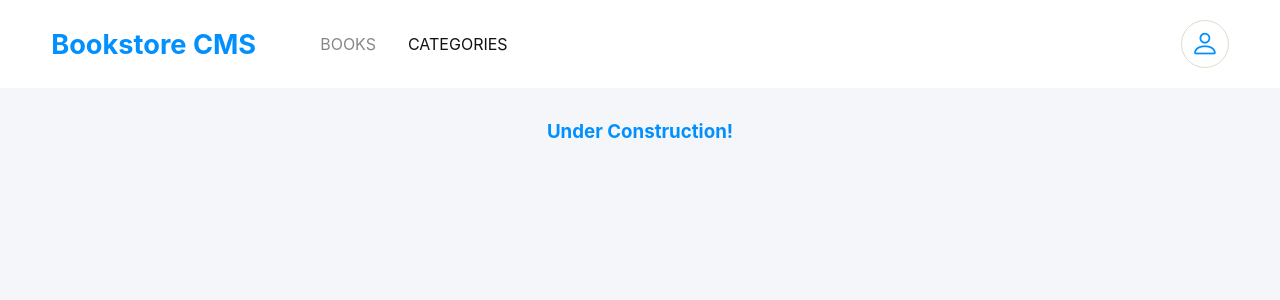
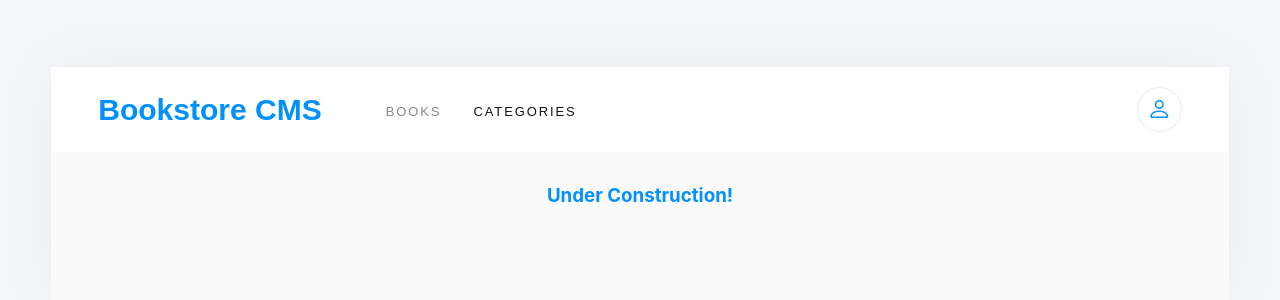
Before and after one commit to MozamelJawad/bookstore, a React (Create React App) app: page /categories in a window 1280 px wide. Shown: the top 300 px of the page. Built offline with nearby package versions, Linux system fonts and the light colour scheme; the HTML template or start-up script is replaced by a standard one.

Commit message:
add complete style for bookstore app

```diff
--- a/src/App.css
+++ b/src/App.css
@@ -6,7 +6,15 @@
   margin: 0;
 }
 
+#root {
+  padding: 0 0 8%;
+  border-radius: 4px;
+  box-shadow: 0 0 60px 0 rgba(0,0,0,.05);
+  background-color: #fafafa;
+}
+
 body {
+  padding: 4%;
   background-color: #f5f6fa;
 }
 
@@ -16,13 +24,22 @@ body {
   background-color: #fff;
   align-items: center;
   gap: 4rem;
+  margin-top: 1rem;
 }
 
 .navBrand {
-  font-size: 1.7rem;
   text-decoration: none;
   color: #0290ff;
-  font-weight: bold;
+  font-size: 1.875rem;
+  font-family: "Montserrat",sans-serif;
+  font-weight: 700;
+}
+
+.navTab {
+  color: #121212;
+  font-family: "Montserrat",sans-serif;
+  font-size: 0.813rem;
+  letter-spacing: 1.9px;
 }
 
 .navbar ul {
@@ -33,20 +50,21 @@ body {
 }
 
 .icon {
-  width: 3rem;
-  height: 3rem;
   border-radius: 100%;
-  border: 1px solid #ddc;
   background-color: #fff;
   cursor: pointer;
   display: flex;
   align-items: center;
   justify-content: center;
+  width: 2.813rem;
+  height: 2.813rem;
+  padding: 0.875rem;
+  border: solid 1px #e8e8e8;
 }
 
 .icon i {
   color: #0290ff;
-  font-size: 1.8rem;
+  font-size: 1.5rem;
 }
 
 .navbar ul li {
@@ -55,6 +73,14 @@ body {
 
 .navbar ul li a {
   text-decoration: none;
+}
+
+.category {
+  opacity: 0.5;
+  font-family: "Montserrat", sans-serif;
+  font-size: 0.875rem;
+  font-weight: 700;
+  color: #121212;
 }
 
 .progressDivider {
@@ -70,19 +96,48 @@ body {
   align-items: center;
 }
 
+.percent,
+.completed {
+  font-family: "Montserrat",sans-serif;
+  color: #121212;
+}
+
 .percent {
   font-size: 2rem;
+}
+
+.completed {
+  font-size: .875rem;
+  opacity: .5;
+}
+
+.chapterLabel {
+  font-family: "RobotoSlab",serif;
+  font-weight: 300;
+  color: #121212;
+  font-size: 0.813rem;
+  opacity: 0.5;
+}
+
+.chapterNumber {
+  margin-top: 0.438rem;
+  font-size: 1rem;
+  letter-spacing: -0.4px;
+  font-family: "RobotoSlab",serif;
+  font-weight: 300;
+  color: #121212;
 }
 
 /* book page style */
 
 .mainContainer {
+  background-color: #fafafa;
   padding: 4%;
 }
 
 .book {
   display: grid;
-  grid-template-columns: repeat(4, 40% 20% 20% 20%);
+  grid-template-columns: repeat(5, 40% 8% 8% 20% 20%);
   align-items: center;
   justify-content: space-between;
   background-color: #fff;
@@ -106,8 +161,7 @@ body {
 .actionBtn {
   display: flex;
   align-items: center;
-  gap: 0.5rem;
-  margin-top: 0.5rem;
+  margin-top: 1rem;
 }
 
 button {
@@ -117,15 +171,29 @@ button {
 .crudBtn {
   border: none;
   background-color: #fff;
+  color: #4386bf;
+  font-weight: 300;
+  font-family: "RobotoSlab", sans-serif;
+}
+
+.progressBar {
+  width: 4.25rem;
+  height: 4.25rem;
+  border-radius: 50%;
+  border: 5px solid #307bbe;
+  border-left-color:#e8e8e8;
+  transform: rotate(45deg);
 }
 
 .progressBtn {
   border: none;
   background-color: #0290ff;
+  color: #fff;
   border-radius: 3px;
   padding: 8px 24px;
-  color: #fff;
-  margin-top: 0.5rem;
+  font-family: "Roboto Slab",serif;
+  font-weight: 400;
+  margin-top: 1rem;
 }
 
 .Vdivider {
@@ -144,10 +212,19 @@ button {
 
 /* Add Form style */
 
+.formTitle {
+  font-family: "Montserrat",sans-serif;
+  font-size: 1.25rem;
+  font-weight: 700;
+  letter-spacing: -0.18px;
+  color: #888;
+}
+
 .addForm {
   display: flex;
   align-items: center;
   gap: 2rem;
+  margin-top: 20px;
 }
 
 .input {
@@ -155,6 +232,9 @@ button {
   border: 1px solid #e8e8e8;
   font-size: 1rem;
   background-color: #fff;
+  border-radius: 4px;
+  letter-spacing: -.15px;
+  color: #121212;
 }
 
 .titleInput {
@@ -162,26 +242,33 @@ button {
 }
 
 .AddBook {
-  padding: 0.7rem;
+  padding: 0.95rem;
   width: 20%;
   border-radius: 3px;
-  background-color: #0290ff;
   border: none;
   letter-spacing: 0.5px;
   color: #fff;
   font-size: 0.813rem;
   font-weight: 700;
+  font-family: "RobotoSlab",serif;
+  background-color: #0290ff;
 }
 
 .authourInput {
   width: 30%;
 }
 
-.BookTitle,
-.bookAuthor {
-  color: #0290ff;
+.BookTitle {
+  margin-top: 0.188rem;
+  font-size: 1.375rem;
+  color: #121212;
+  font-family: "RobotoSlab", serif;
 }
 
 .bookAuthor {
   font-size: 0.8rem;
+  font-family: "RobotoSlab",serif;
+  color: #4386bf;
+  margin: 0.25rem 0 0;
+  font-weight: 300;
 }
```
